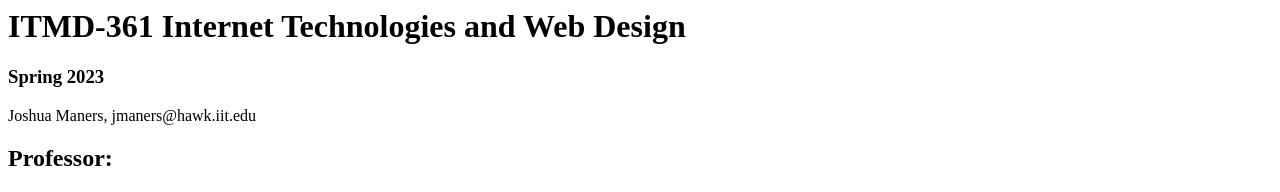
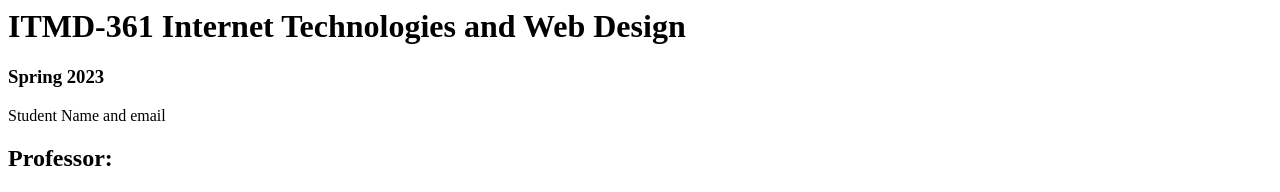
Before and after one commit to rivermaners/ITMD361-Lab2, a plain HTML site: page index.html in a window 1280 px wide. Shown: the top 192 px of the page. Drawn offline with Linux system fonts and the light colour scheme.

Commit message:
Update index.html

```diff
--- a/index.html
+++ b/index.html
@@ -6,7 +6,7 @@
     <body>
         <h1>ITMD-361 Internet Technologies and Web Design</h1>
         <h3>Spring 2023</h3>
-        <p>Joshua Maners, jmaners@hawk.iit.edu</p>
+        <p>Student Name and email</p>
         <h2>Professor:</h2>
         <p>Daniel Krieglstein</p>
         <h2>Lecture Days, Time and Place:</h2>
```
